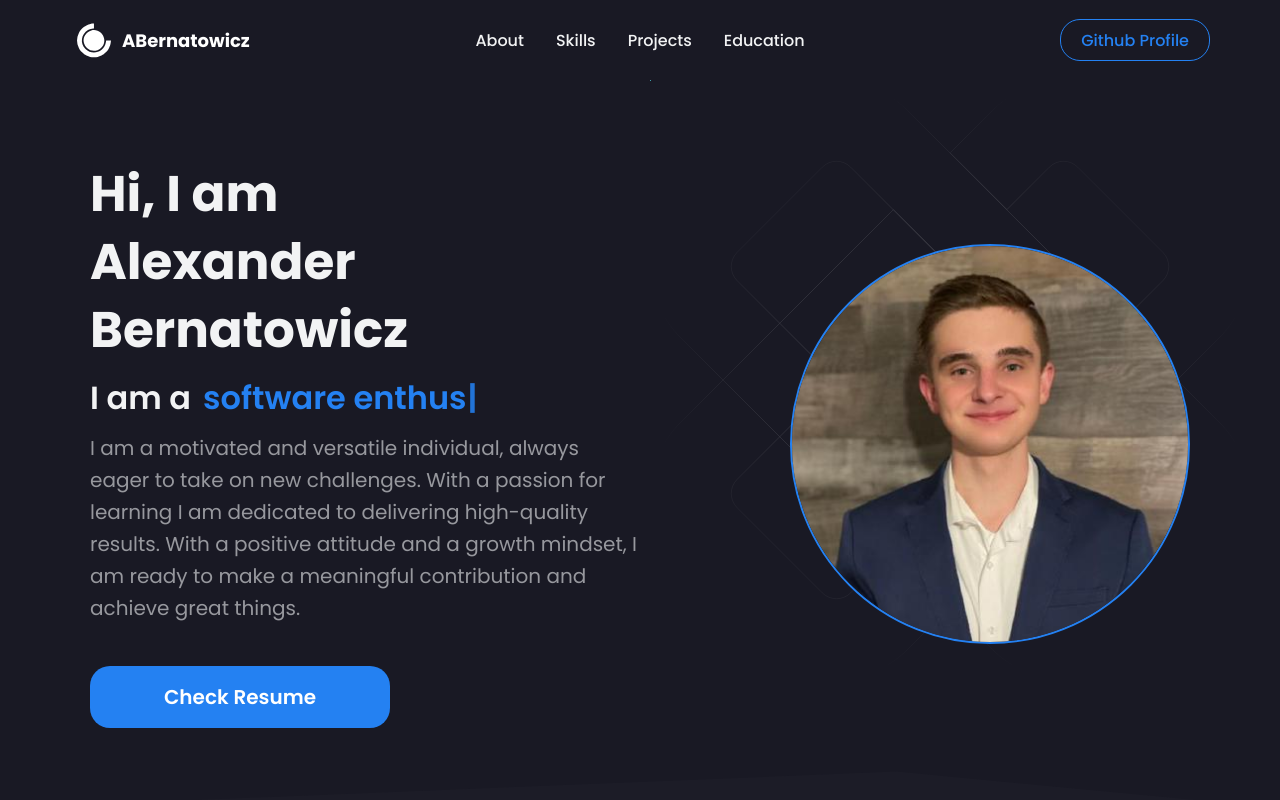
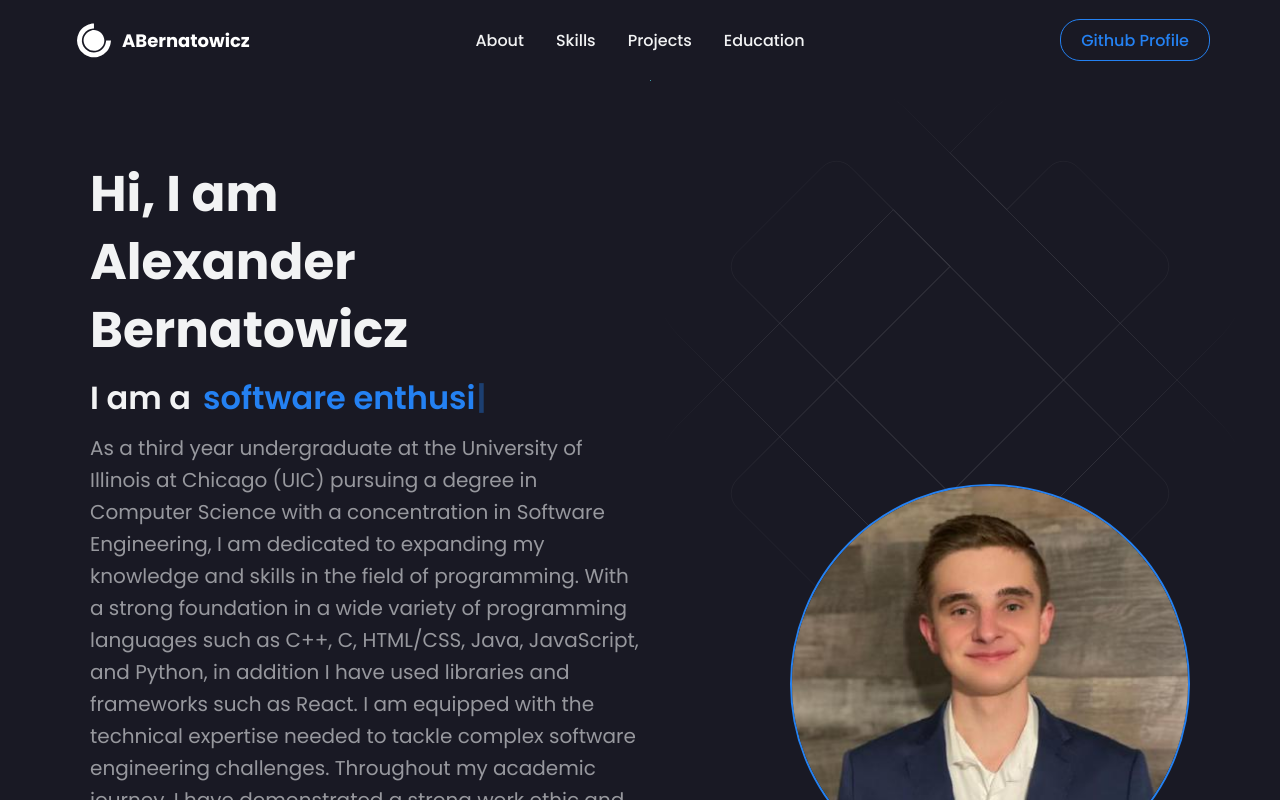
Before and after one commit to Abern10/bernatowicz-portfolio-website, a React (Create React App) app: page / in a window 1280 px wide. Shown: the top 800 px of the page. Built offline with nearby package versions, Linux system fonts and the light colour scheme.

Commit message:
Changed description

```diff
--- a/src/data/constants.js
+++ b/src/data/constants.js
@@ -17,7 +17,7 @@ export const Bio = {
       "3rd year student",
     ],
     description:
-      "I am a motivated and versatile individual, always eager to take on new challenges. With a passion for learning I am dedicated to delivering high-quality results. With a positive attitude and a growth mindset, I am ready to make a meaningful contribution and achieve great things.",
+      "As a third year undergraduate at the University of Illinois at Chicago (UIC) pursuing a degree in Computer Science with a concentration in Software Engineering, I am dedicated to expanding my knowledge and skills in the field of programming. With a strong foundation in a wide variety of programming languages such as C++, C, HTML/CSS, Java, JavaScript, and Python, in addition I have used libraries and frameworks such as React. I am equipped with the technical expertise needed to tackle complex software engineering challenges. Throughout my academic journey, I have demonstrated a strong work ethic and a passion for learning. I am committed to staying up-to-date with the latest developments in the field of computer science and software engineering, and I am always eager to take on new projects and challenges. I am excited about the opportunities that lie ahead in the field of computer science and software engineering, and I am eager to leverage my skills and expertise to make a meaningful contribution to the industry.",
     github: "https://github.com/Abern10",
     resume: "https://drive.google.com/file/d/1AXkbVyASrrdB-3bjDLZ72YTjt5efKKUI/view?usp=share_link",
     linkedin: "https://www.linkedin.com/in/alexander-bernatowicz-931462224/",
```
